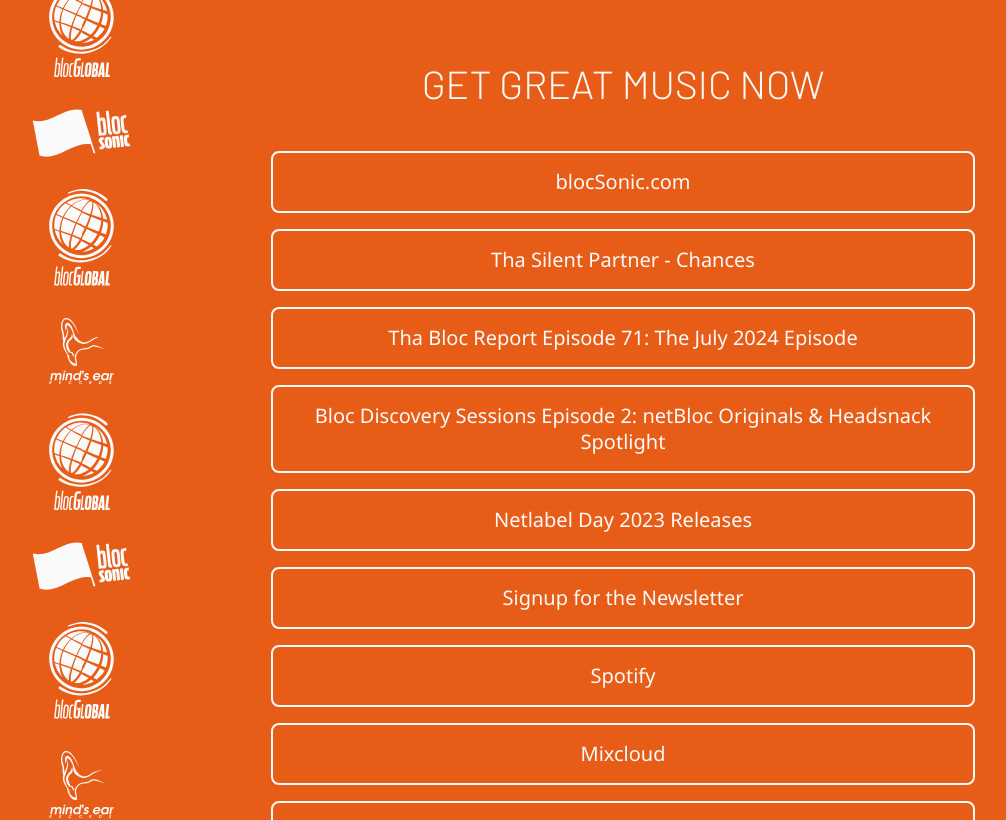
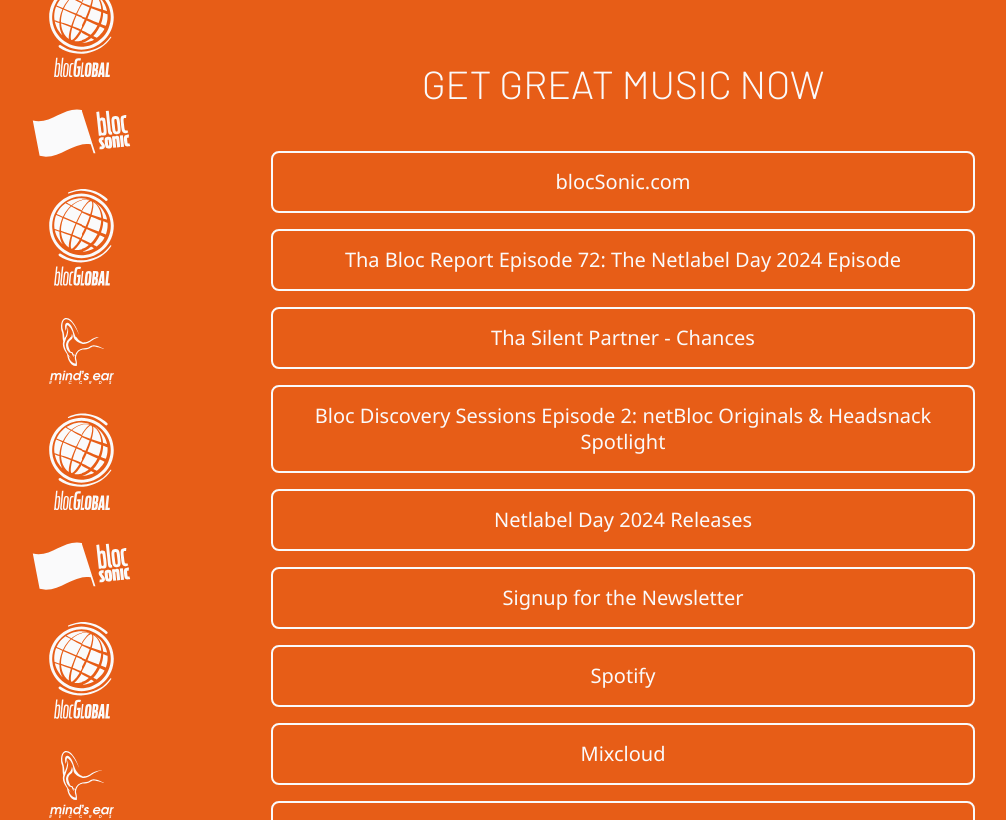
Before and after one commit to blocglobal/bloclinks.com, a Next.js app: page / in a window 1280 px wide. Shown: the top 820 px of the page, without its empty margins (17-1023 px from the left). Built offline with nearby package versions, Linux system fonts and the light colour scheme.

Commit message:
Add TBR72

```diff
--- a/src/pages/index.js
+++ b/src/pages/index.js
@@ -44,18 +44,18 @@
         <h2>Get great music now</h2>
         <nav>
           <BlocLink href="https://blocsonic.com">blocSonic.com</BlocLink>
+          <BlocLink href="https://blocsonic.com/bloccasts/episode/the-netlabel-day-2024-episode/">
+            Tha Bloc Report Episode 72: The Netlabel Day 2024 Episode
+          </BlocLink>
           <BlocLink href="https://blocsonic.com/releases/tha-silent-partner/chances/">
             Tha Silent Partner - Chances
-          </BlocLink>
-          <BlocLink href="https://blocsonic.com/bloccasts/episode/the-july-2024-episode/">
-            Tha Bloc Report Episode 71: The July 2024 Episode
           </BlocLink>
           <BlocLink href="https://blocsonic.com/bloccasts/episode/netbloc-originals-headsnack-spotlight">
             Bloc Discovery Sessions Episode 2: netBloc Originals & Headsnack
             Spotlight
           </BlocLink>
-          <BlocLink href="https://blocsonic.com/collections/netlabel-day-2023">
-            Netlabel Day 2023 Releases
+          <BlocLink href="https://blocsonic.com/collections/netlabel-day-2024/1/">
+            Netlabel Day 2024 Releases
           </BlocLink>
           <BlocLink href="https://blocsonic.com/signup">
             Signup for the Newsletter
```
